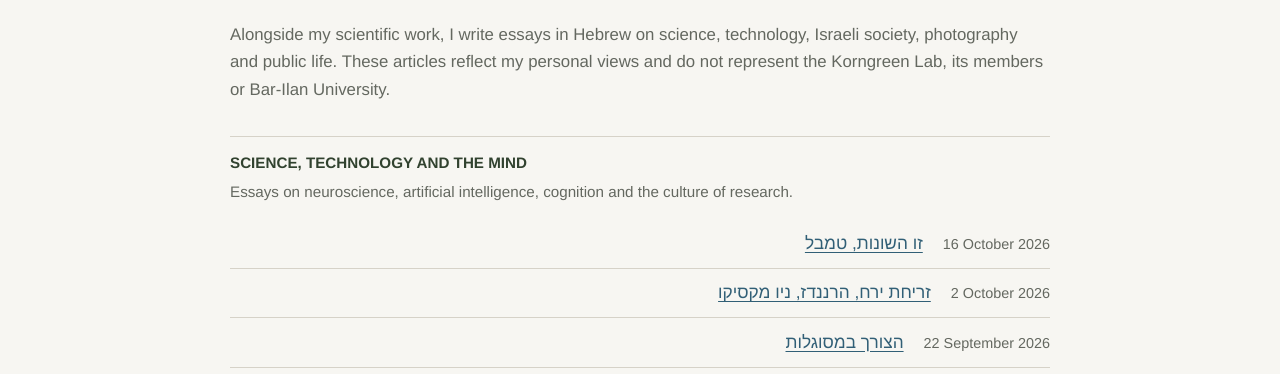
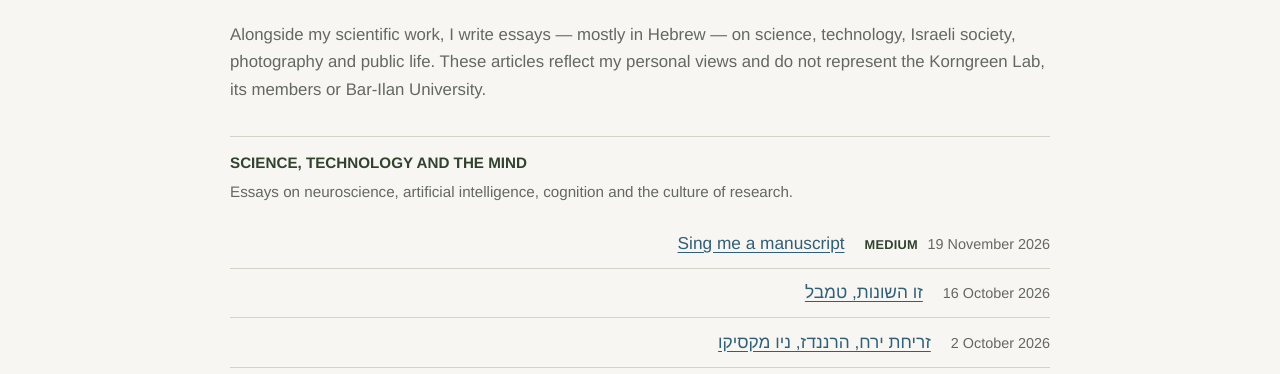
Before and after one commit to alon67/korngreenlab.org, an Astro site: page /public-writing in a window 1280 px wide. Shown: the part 426-800 px from the top of the page. Built offline with nearby package versions, Linux system fonts and the light colour scheme; Astro itself is replaced by a stand-in of ours.

Commit message:
feat: add Medium essay 'Sing me a manuscript' to public-writing
Add the 2026-11-19 essay under Science, Technology and the Mind, labelled
Medium — on why scientific papers are so hard to read and write, and what
scientific writing is for once machines can read and write papers too.

It is the first essay on the page written in English, so:
- Essay gains an optional `lang`; titles default to Hebrew as before and the
  listing now sets lang/dir per entry, instead of marking every title he/rtl.
- The intro no longer says the essays are written in Hebrew, but mostly so.

Linked without the sharedUserId tracking parameter.

Co-Authored-By: Claude Opus 5 <noreply@anthropic.com>

```diff
--- a/src/data/essays.ts
+++ b/src/data/essays.ts
@@ -22,6 +22,8 @@ export interface Essay {
   category: EssayCategory;
   /** Outlet label, for essays published somewhere other than Zman Israel. */
   source?: string;
+  /** Language of the title, for direction and screen readers. Defaults to Hebrew. */
+  lang?: "he" | "en";
 }
 
 export interface EssaySection {
@@ -668,5 +670,13 @@ export const essays: Essay[] = [
     "url": "https://www.zman.co.il/737835/",
     "date": "2026-11-04",
     "category": "personal"
+  },
+  {
+    "title": "Sing me a manuscript",
+    "url": "https://medium.com/@alonkorngreen/sing-me-a-manuscript-ec8d20fa3d22",
+    "date": "2026-11-19",
+    "category": "science",
+    "source": "Medium",
+    "lang": "en"
   }
 ];
--- a/src/pages/public-writing.astro
+++ b/src/pages/public-writing.astro
@@ -51,9 +51,9 @@ const zmanAuthorUrl = "https://www.zman.co.il/writer/30378/";
 
   <div class="essays-intro">
     <p>
-      Alongside my scientific work, I write essays in Hebrew on science, technology,
-      Israeli society, photography and public life. These articles reflect my personal
-      views and do not represent the Korngreen Lab, its members or Bar-Ilan University.
+      Alongside my scientific work, I write essays &mdash; mostly in Hebrew &mdash; on science,
+      technology, Israeli society, photography and public life. These articles reflect my
+      personal views and do not represent the Korngreen Lab, its members or Bar-Ilan University.
     </p>
   </div>
 
@@ -70,8 +70,8 @@ const zmanAuthorUrl = "https://www.zman.co.il/writer/30378/";
                 href={essay.url}
                 target="_blank"
                 rel="noopener noreferrer"
-                lang="he"
-                dir="rtl"
+                lang={essay.lang ?? "he"}
+                dir={(essay.lang ?? "he") === "en" ? "ltr" : "rtl"}
               >
                 {essay.title}
               </a>
```
